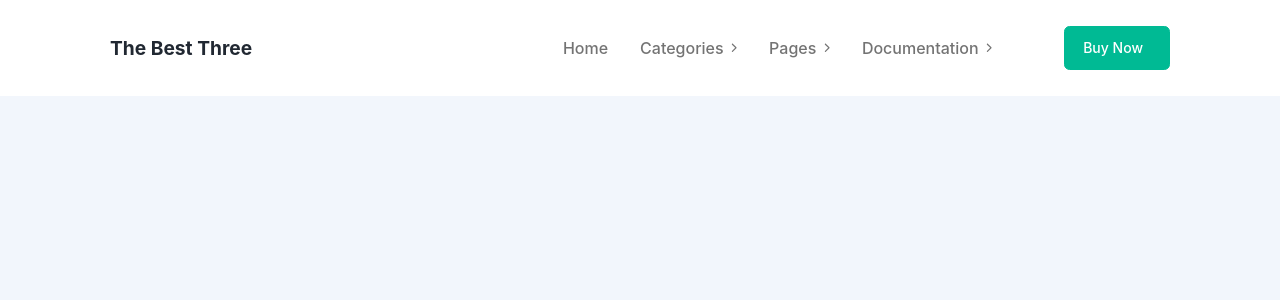
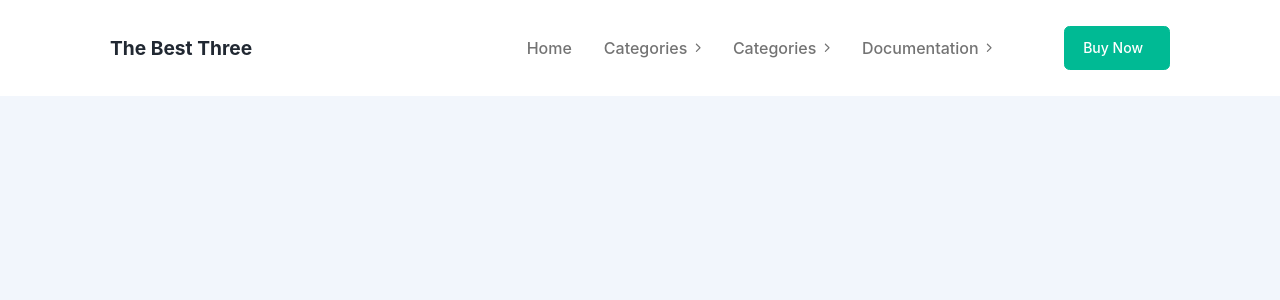
Before and after one commit to jjconway23/threeofthebest, a Django app: page /members/create_profile_page/ in a window 1280 px wide. Shown: the top 300 px of the page. Run offline with Django 3.2, Linux system fonts and the light colour scheme; some libraries are stand-ins or nearby versions; some web fonts are replaced.

Commit message:
debug commit

```diff
--- a/theblog/templates/base.html
+++ b/theblog/templates/base.html
@@ -226,7 +226,7 @@
                       aria-haspopup="true"
                       aria-expanded="false"
                     >
-                      Pages
+                      Categories
                       <i class="fas fa-chevron-right dropdown-arrow"></i>
                     </a>
                     <div
```
Also changed, not shown: theblog/migrations/0001_initial.py (deleted), 1 other file.
